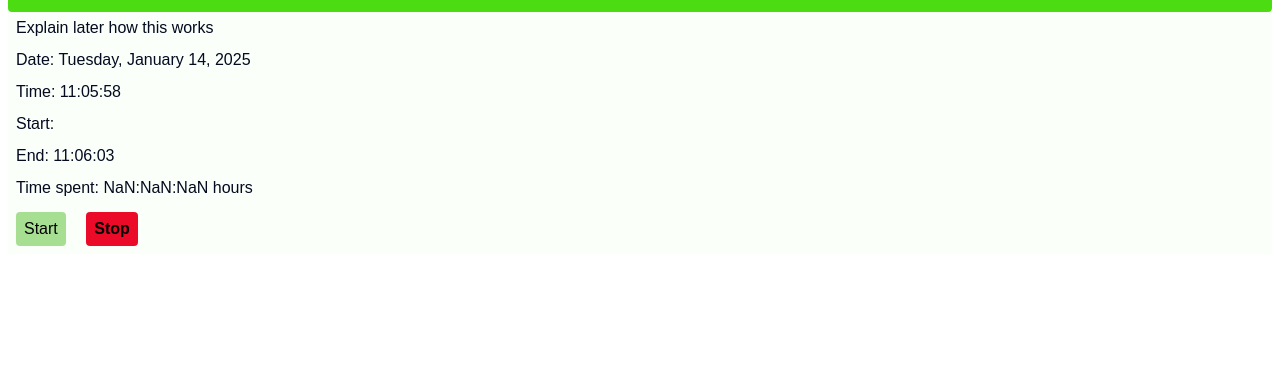
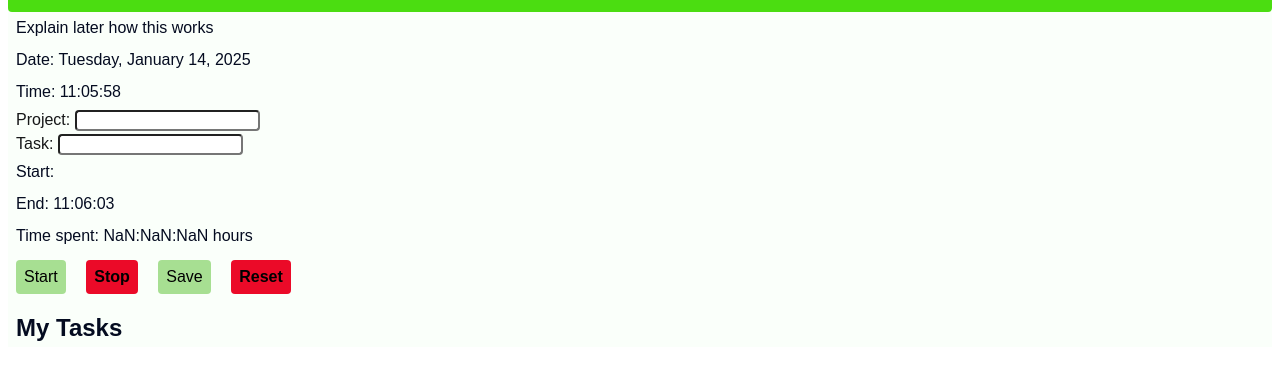
Before and after one commit to Xristof23/time-to-work, a plain HTML site: page index.html in a window 1280 px wide. Both pictures are taken after a click on the button "Stop". Shown: the part 60-440 px from the top of the page. Drawn offline with Linux system fonts and the light colour scheme.

Commit message:
add localstorage and startet TimerecordsComponent to display stored data

```diff
--- a/components/App/App.js
+++ b/components/App/App.js
@@ -1,10 +1,12 @@
 import Header from "../Header/Header.js";
 import MainTiming from "../MainTiming/MainTiming.js";
+import TimeRecords from "../TimeRecords/TimeRecords.js";
 
 export default function App() {
   const app = document.createElement("main");
   app.classList.add("app");
   app.append(Header());
   app.append(MainTiming());
+  app.append(TimeRecords());
   return app;
 }
--- a/components/MainTiming/MainTiming.css
+++ b/components/MainTiming/MainTiming.css
@@ -2,3 +2,11 @@
   font-weight: 700;
   background-color: var(--red);
 }
+
+.label_standard {
+  margin: 0.5rem;
+}
+
+.input_text {
+  border-radius: 4px;
+}
--- a/components/MainTiming/MainTiming.js
+++ b/components/MainTiming/MainTiming.js
@@ -1,6 +1,8 @@
 import { properTimeFormatter } from "../../utils.js";
 
 let startValue;
+
+let timespan = 0;
 
 const today = new Date();
 
@@ -32,6 +34,13 @@ export default function MainTiming() {
     </p>
     <p>Time: ${localTime}
     </p>
+    <form>
+    <label class="label_standard">Project: <input class="input_text"id="project" data-js="project" />
+    </label>
+    <br/>
+    <label class="label_standard">Task: <input class="input_text"/>
+    </label>
+    </form>
    <p>Start: <output data-js="start-output"></output></p>
    <p>End: <output data-js="end-output"></output></p>
    <p>Time spent: <output data-js="time-output"></output></p>
@@ -41,6 +50,12 @@ export default function MainTiming() {
     </button>
     <button type="button" class="stop_button" data-js="stop-button">
     Stop
+    </button>
+    <button type="button" data-js="save-button">
+    Save
+    </button>
+    <button type="button" class="stop_button" data-js="reset-button">
+    Reset
     </button>`;
 
   const startOutput = mainTiming.querySelector('[data-js="start-output"]');
@@ -63,15 +78,47 @@ export default function MainTiming() {
 
   function handleStop() {
     const endValue = Date.now();
-    const elapsedMs = endValue - startValue;
-    const formattedTime = properTimeFormatter(elapsedMs);
+    timespan = endValue - startValue;
+    const formattedTimespan = properTimeFormatter(timespan);
     const endDate = new Date(endValue);
     const formattedEnd = endDate.toLocaleTimeString("en-EN", timeOptions);
     endOutput.textContent = formattedEnd;
-    timeOutput.textContent = formattedTime;
+    timeOutput.textContent = formattedTimespan;
+    // return formattedTimespan;
   }
 
   stopButton.addEventListener("click", handleStop);
 
+  function handleSave() {
+    console.log("handle save");
+    const recordedTasks =
+      JSON.parse(localStorage.getItem("RecordedTasks")) || [];
+    console.log("recordedTasks from Maintiming", recordedTasks);
+
+    const newEntry = {
+      date: localDate,
+      timespan,
+      timeSpent: properTimeFormatter(timespan),
+    };
+    recordedTasks.push(newEntry);
+    console.log(recordedTasks);
+    localStorage.setItem("RecordedTasks", JSON.stringify(recordedTasks));
+  }
+
+  const saveButton = mainTiming.querySelector('[data-js="save-button"]');
+  saveButton.addEventListener("click", handleSave);
+
+  function handleReset() {
+    alert("Do you really want to reset? Have you saved your work?");
+    timespan = 0;
+    startOutput.textContent = 0;
+    endOutput.textContent = 0;
+    timeOutput.textContent = 0;
+    console.log("reset");
+  }
+
+  const resetButton = mainTiming.querySelector('[data-js="reset-button"]');
+  resetButton.addEventListener("click", handleReset);
+
   return mainTiming;
 }
--- /dev/null
+++ b/components/TimeRecords/TimeRecords.js
@@ -0,0 +1,9 @@
+const userData = JSON.parse(localStorage.getItem("RecordedTasks"));
+console.log("userdata from Timerecords", userData);
+
+export default function TimeRecords() {
+  const timeRecords = document.createElement("section");
+  timeRecords.innerHTML = /*html*/ `
+  <h2>My Tasks</h2>`;
+  return timeRecords;
+}
```
